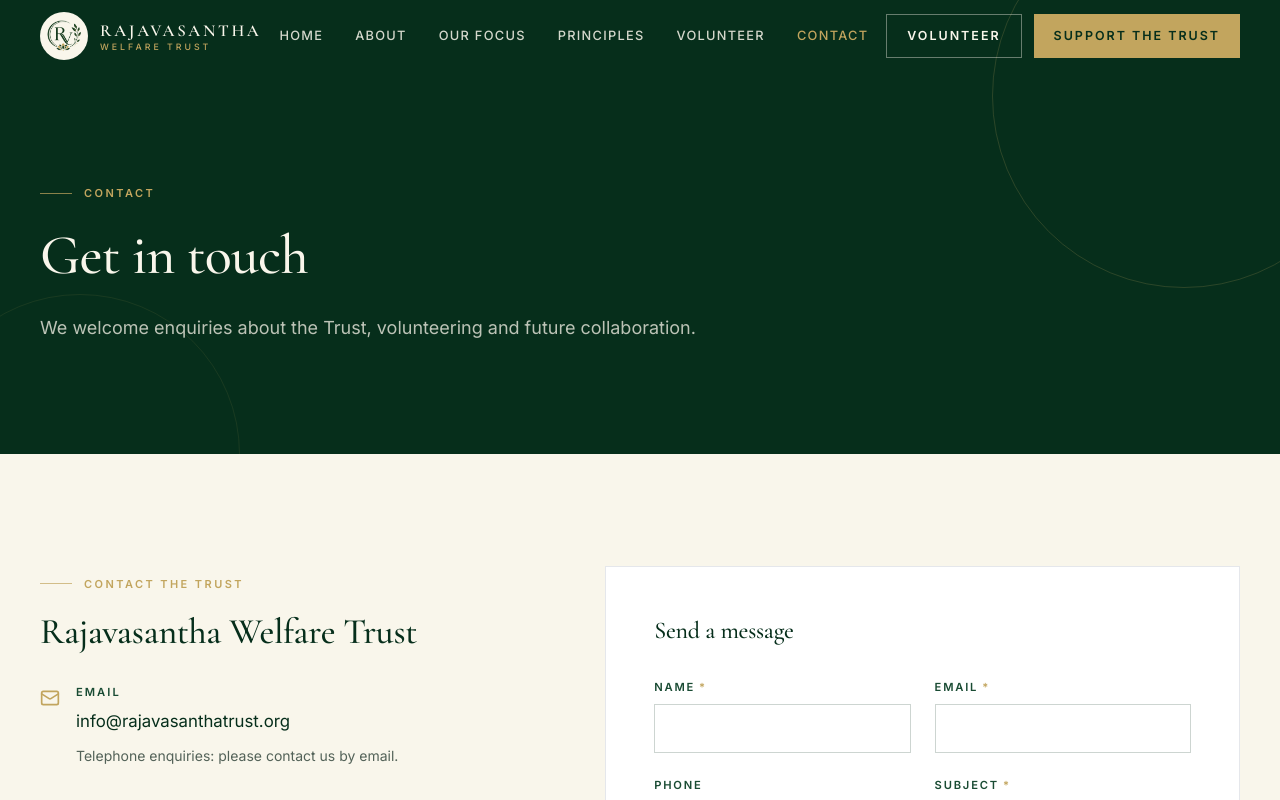
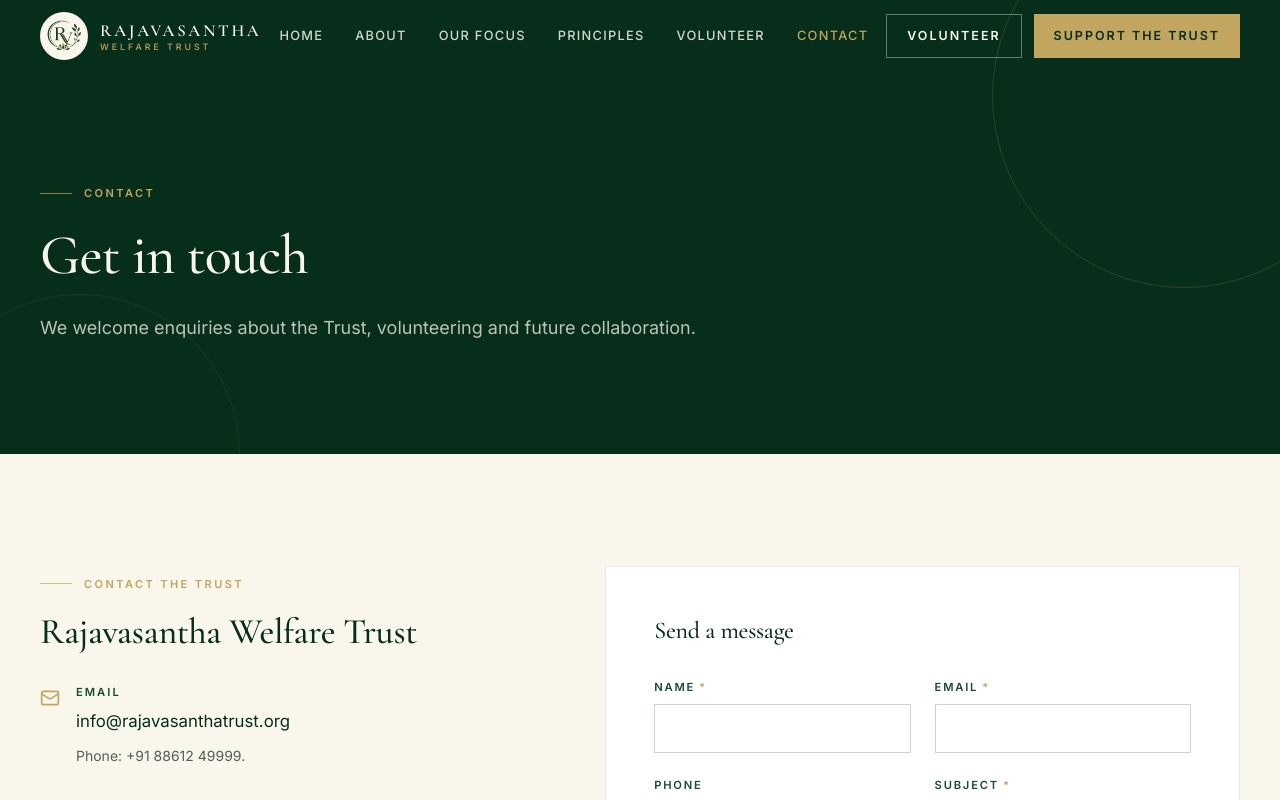
Before and after one commit to hiteshsurya018-cmd/Raajavasantha, a Next.js app: page /contact in a window 1280 px wide. Shown: the top 800 px of the page. Built offline with nearby package versions, Linux system fonts and the light colour scheme.

Commit message:
Update website frontend

```diff
--- a/components/lovable-pages/contact.tsx
+++ b/components/lovable-pages/contact.tsx
@@ -77,7 +77,7 @@
                       {contact.email}
                     </a>
                     <p className="mt-3 text-sm text-muted-foreground">
-                      Telephone enquiries: please contact us by email.
+                      Phone: +91 88612 49999.
                     </p>
                   </div>
                 </div>
```
